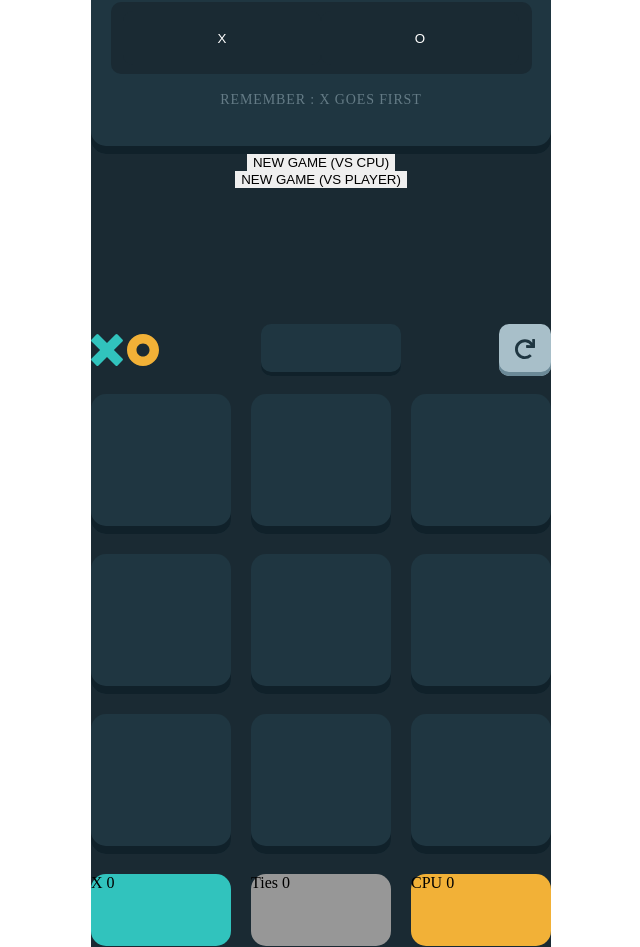
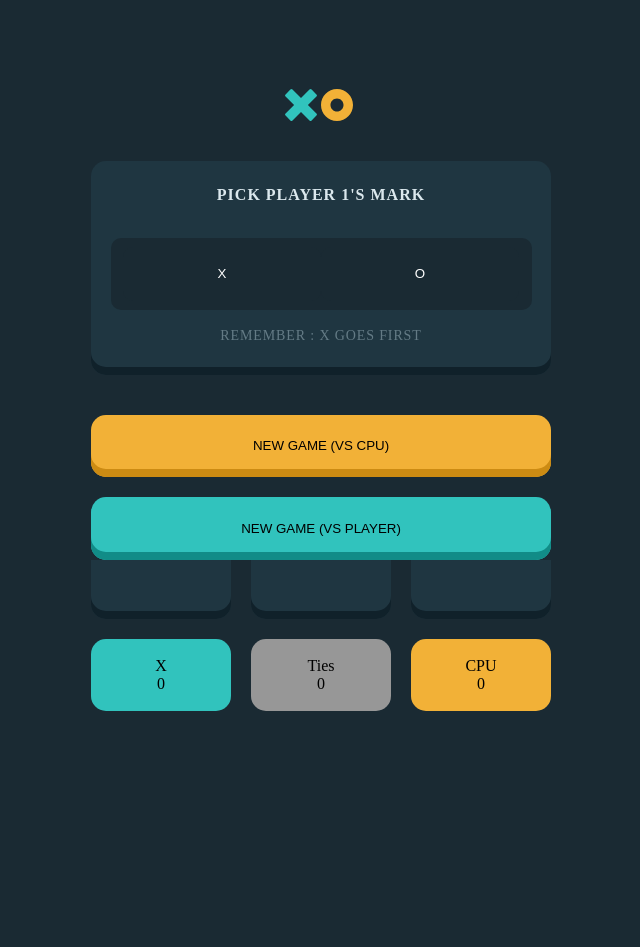
Before and after one commit to Tserpilouski/Tic-Tac-Toe_Game, a plain HTML site: page index.html in a window 1280 px wide. Both pictures are taken after a click on the button "NEW GAME (VS CPU)". Shown: the whole page, without its empty margins (319-959 px from the left). After the commit the page ends 800 px from the top, so only its background shows below. Drawn offline with Linux system fonts and the light colour scheme.

Commit message:
feat: add some changes

```diff
--- a/js/main.js
+++ b/js/main.js
@@ -1,15 +1,15 @@
-// const playBtn = document.getElementById('play');
-// const menuBtn = document.getElementById('menu');
+const playBtn = document.getElementById('play');
+const menuBtn = document.getElementById('menu');
 
-// function displayMenu(){
-//     document.querySelector('.menu').classList.add('menu_active');
-//     document.querySelector('.board').classList.remove('board_active');
-// }
+function displayMenu(){
+    document.querySelector('.menu').classList.add('menu_active');
+    document.querySelector('.board').classList.remove('board_active');
+}
 
-// function displayBoard(){
-//     document.querySelector('.board').classList.add('board_active');
-//     document.querySelector('.menu').classList.remove('menu_active');
-// }
+function displayBoard(){
+    document.querySelector('.board').classList.add('board_active');
+    document.querySelector('.menu').classList.remove('menu_active');
+}
 
 //Highlight the selected symbol in the menu X & O
 let prevButton = null;
--- a/sass/styles.sass
+++ b/sass/styles.sass
@@ -1,18 +1,17 @@
-
-w
-$color-blue-inactive:#31C3BD
-$color-blue-active:#65E9E4
-$color-orange-inactive:#F2B137
-$color-orange-active:#FFC860
-$color-background:#1A2A33
+$color-blue-inactive: #31C3BD
+$color-blue-active: #65E9E4
+$color-orange-inactive: #F2B137
+$color-orange-active: #FFC860
+$color-background: #1A2A33
 $color-element: #1F3641
-$color-grey-low:#A8BFC9
-$color-grey-bright:#DBE8ED
+$color-grey-low: #A8BFC9
+$color-grey-bright: #DBE8ED
 
 html
     box-sizing: border-box
 
 body
+    background-color: $color-background
     width: 100%
     height: 100vh
     display: flex
@@ -23,6 +22,7 @@ body
         border: none
 
 .menu
+    position: absolute
     height: 471px
     width: 460px
     background-color: $color-background
@@ -38,9 +38,25 @@ body
         flex-direction: column
         align-items: center
         padding-top: 24px
+        margin-bottom: 40px
         background: $color-element
         box-shadow: inset 0px -8px 0px #10212A
         border-radius: 15px
+
+#play-cpu
+    width: 460px
+    height: 67px
+    margin-bottom: 20px
+    background: $color-orange-inactive
+    box-shadow: inset 0px -8px 0px #CC8B13
+    border-radius: 15px
+
+#play-player
+    width: 460px
+    height: 67px
+    background: $color-blue-inactive
+    box-shadow: inset 0px -8px 0px #118C87
+    border-radius: 15px
 
 .box-icons
     height: 32px
@@ -80,7 +96,7 @@ body
         line-height: 18px
         text-align: center
         letter-spacing: 0.875px
-        color:$color-grey-low
+        color: $color-grey-low
         mix-blend-mode: normal
         opacity: 0.5
         margin-top: 0px
@@ -98,7 +114,7 @@ body
 .board
     height: 623px
     width: 460px
-    background-color:#1A2A33
+    background-color: #1A2A33
     &__header
         display: flex
         flex-direction: row
@@ -134,6 +150,10 @@ body
         border-radius: 15px
         background-color: #979797
         margin-right: 20px
+        display: flex
+        flex-direction: column
+        justify-content: center
+        align-items: center
         &_right
             margin-right: 0px
             background-color: #F2B137
@@ -165,7 +185,7 @@ body
     position: absolute
     left: 0px
     top: 40vh
-    background-color:  #9df9b6
+    background-color: #9df9b6
     width: 100%
     height: 266px
     display: flex
```
Also changed, not shown: css/styles.css, 1 other file.
